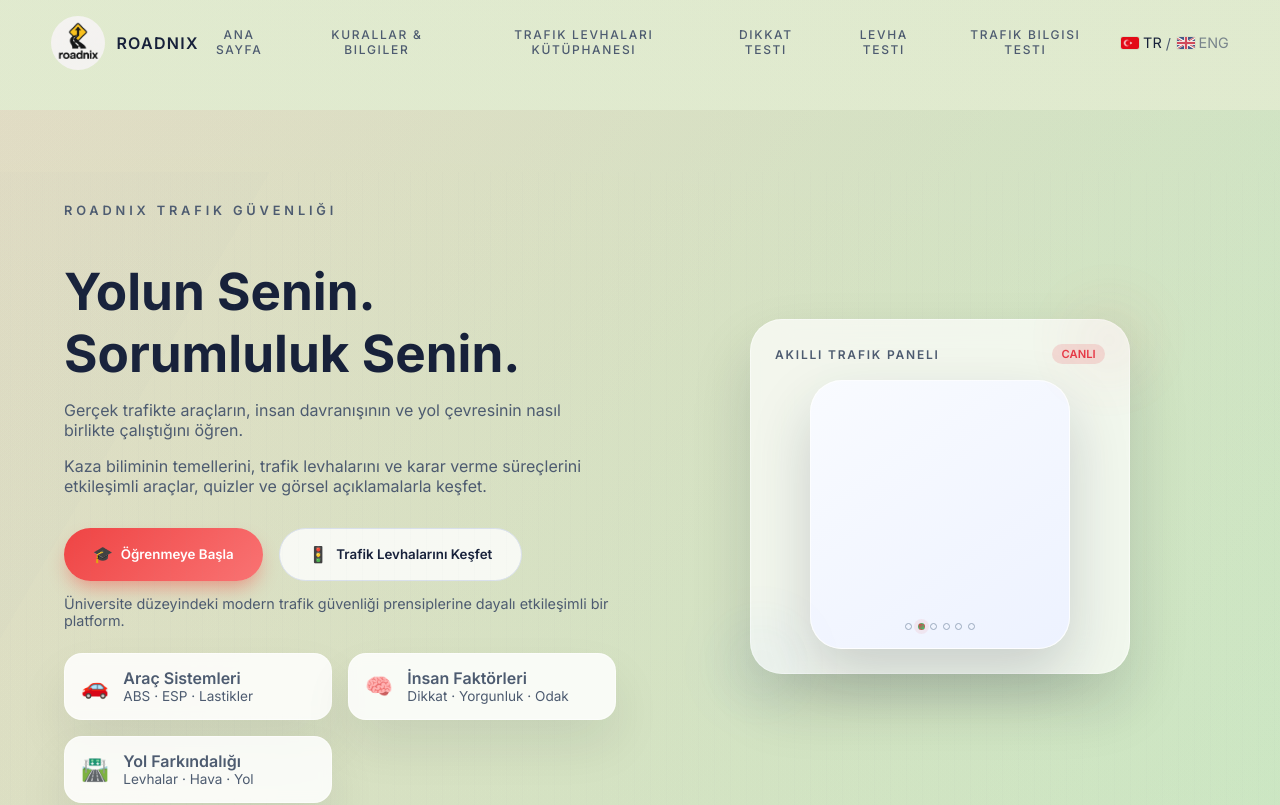
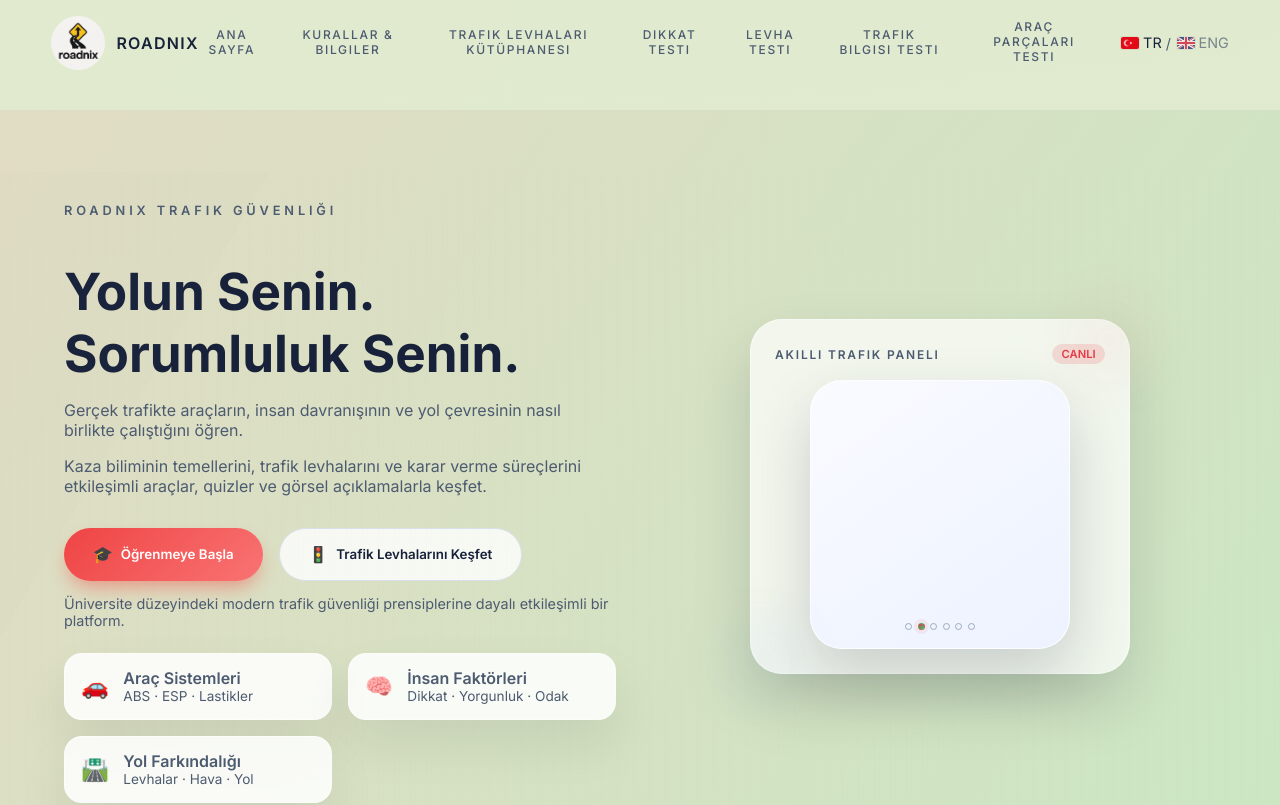
Before and after one commit to arincakyildiz/roadnix, a React (Vite) app: page / in a window 1280 px wide. Shown: the top 805 px of the page. Built offline with nearby package versions, Linux system fonts and the light colour scheme.

Commit message:
Header'a Car Parts Quiz linki eklendi

```diff
--- a/src/App.jsx
+++ b/src/App.jsx
@@ -19,7 +19,8 @@ const navLinks = [
   { key: 'signs', href: '#sign-library', type: 'anchor' },
   { key: 'attention', href: '#attention', type: 'attention' },
   { key: 'signsQuiz', href: '#quiz', type: 'quiz', quizKey: 'signs' },
-  { key: 'knowledgeQuiz', href: '#quiz', type: 'quiz', quizKey: 'knowledge' }
+  { key: 'knowledgeQuiz', href: '#quiz', type: 'quiz', quizKey: 'knowledge' },
+  { key: 'carpartsQuiz', href: '#quiz', type: 'quiz', quizKey: 'carparts' }
 ]
 
 const navLabels = {
@@ -29,7 +30,8 @@ const navLabels = {
     signs: 'Traffic Signs Library',
     attention: 'Attention Test',
     signsQuiz: 'Signs Quiz',
-    knowledgeQuiz: 'Traffic Knowledge Quiz'
+    knowledgeQuiz: 'Traffic Knowledge Quiz',
+    carpartsQuiz: 'Car Parts Quiz'
   },
   tr: {
     home: 'Ana Sayfa',
@@ -37,7 +39,8 @@ const navLabels = {
     signs: 'Trafik Levhaları Kütüphanesi',
     attention: 'Dikkat Testi',
     signsQuiz: 'Levha Testi',
-    knowledgeQuiz: 'Trafik Bilgisi Testi'
+    knowledgeQuiz: 'Trafik Bilgisi Testi',
+    carpartsQuiz: 'Araç Parçaları Testi'
   }
 }
 
```
